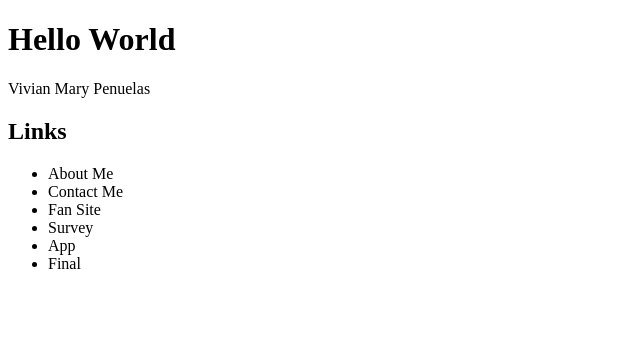
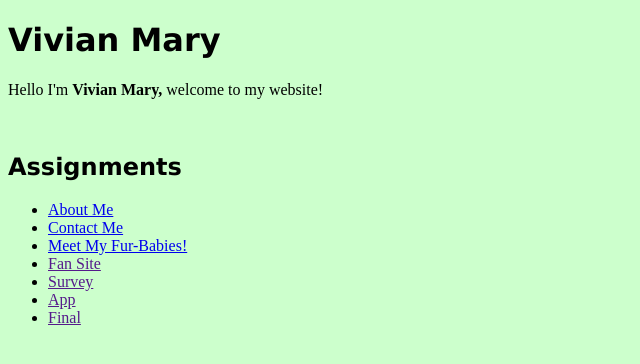
Before and after one commit to vivianmaryy/Webdev1, a plain HTML site: page index.html in a window 1280 px wide. Shown: the whole page, without its empty margins (0-640 px from the left). Drawn offline with Linux system fonts and the light colour scheme.

Commit message:
Update index.html

```diff
--- a/index.html
+++ b/index.html
@@ -3,17 +3,40 @@
     <head>
 	<title>Vivian Mary Penuelas</title>
     </head>
-	<body>
-		<h1>Hello World</h1>
-        <p>Vivian Mary Penuelas</p>
-        <h2>Links</h2>
+	<body style="background-color: #CCFFCC">
+		<h1 style="font-family:verdana">Vivian Mary</h1>
+        <p>Hello I'm <b>Vivian Mary,</b> welcome to my website!</p>
+        <br/>
+        <h2 style="font-family:verdana">Assignments</h2>
         <ul>
-        <li>About Me</li>
-        <li>Contact Me</li>
-        <li>Fan Site</li>
-        <li>Survey</li>
-        <li>App</li>
-        <li>Final</li>
+        <li>
+            <a href="about-me.html" target="_blank"> About Me
+            </a>
+            </li>
+        <li>
+            <a href="contact-me.html" target="_blank">Contact Me
+            </a>
+            </li>
+        <li>
+            <a href="fur-babies.html" target="_blank">Meet My Fur-Babies!
+             </a>
+            </li>
+        <li>
+            <a href="" target="_blank">Fan Site
+             </a>
+            </li>
+        <li>
+            <a href="" target="_blank">Survey
+             </a>
+            </li>
+        <li>
+            <a href="">App
+             </a>
+            </li>
+        <li>
+            <a href="">Final
+            </a>
+            </li>
         </ul>
 	</body>
 </html>
```
